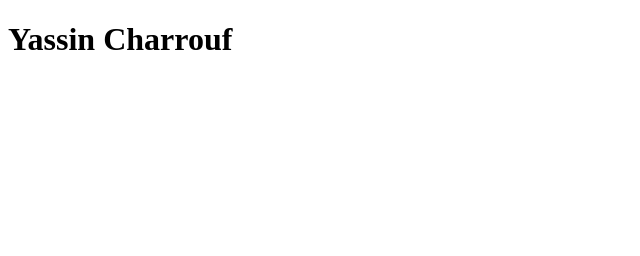
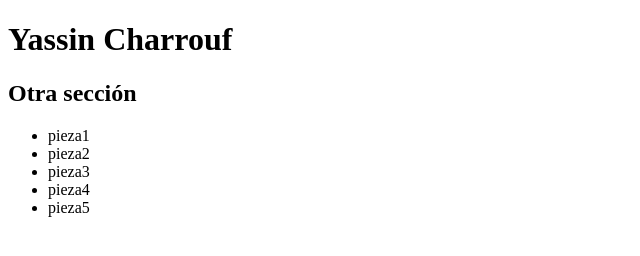
Before and after one commit to ycharrouf/practica, a plain HTML site: page index.html in a window 1280 px wide. Shown: the whole page, without its empty margins (0-640 px from the left). Drawn offline with Linux system fonts and the light colour scheme.

Commit message:
primer comit

```diff
--- a/index.html
+++ b/index.html
@@ -7,5 +7,13 @@
 </head>
 <body>
     <h1>Yassin Charrouf</h1>
+    <h2>Otra sección</h2>
+    <ul>
+        <li>pieza1</li>
+        <li>pieza2</li>
+        <li>pieza3</li>
+        <li>pieza4</li>
+        <li>pieza5</li>
+    </ul>
 </body>
 </html>
```
